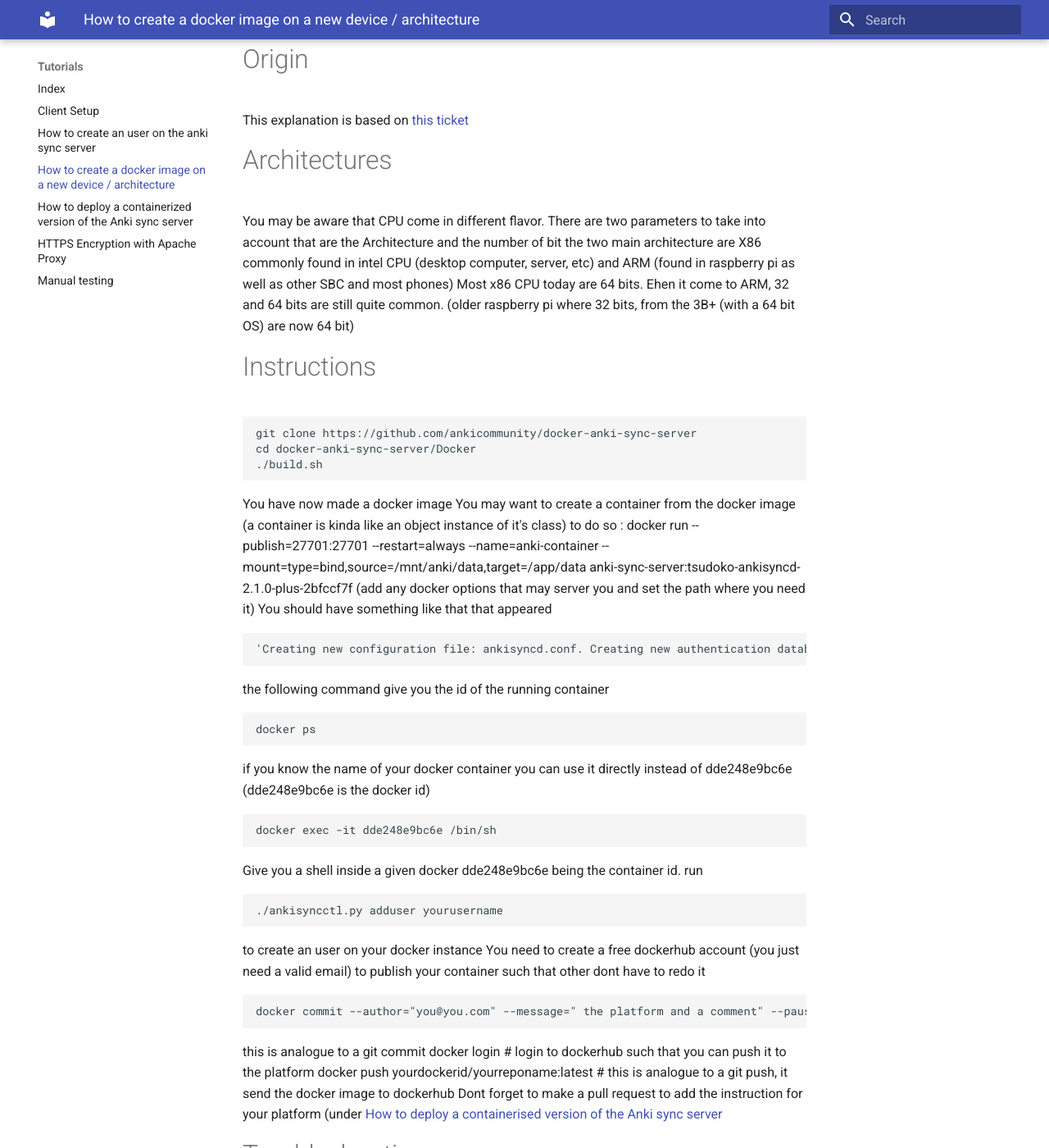
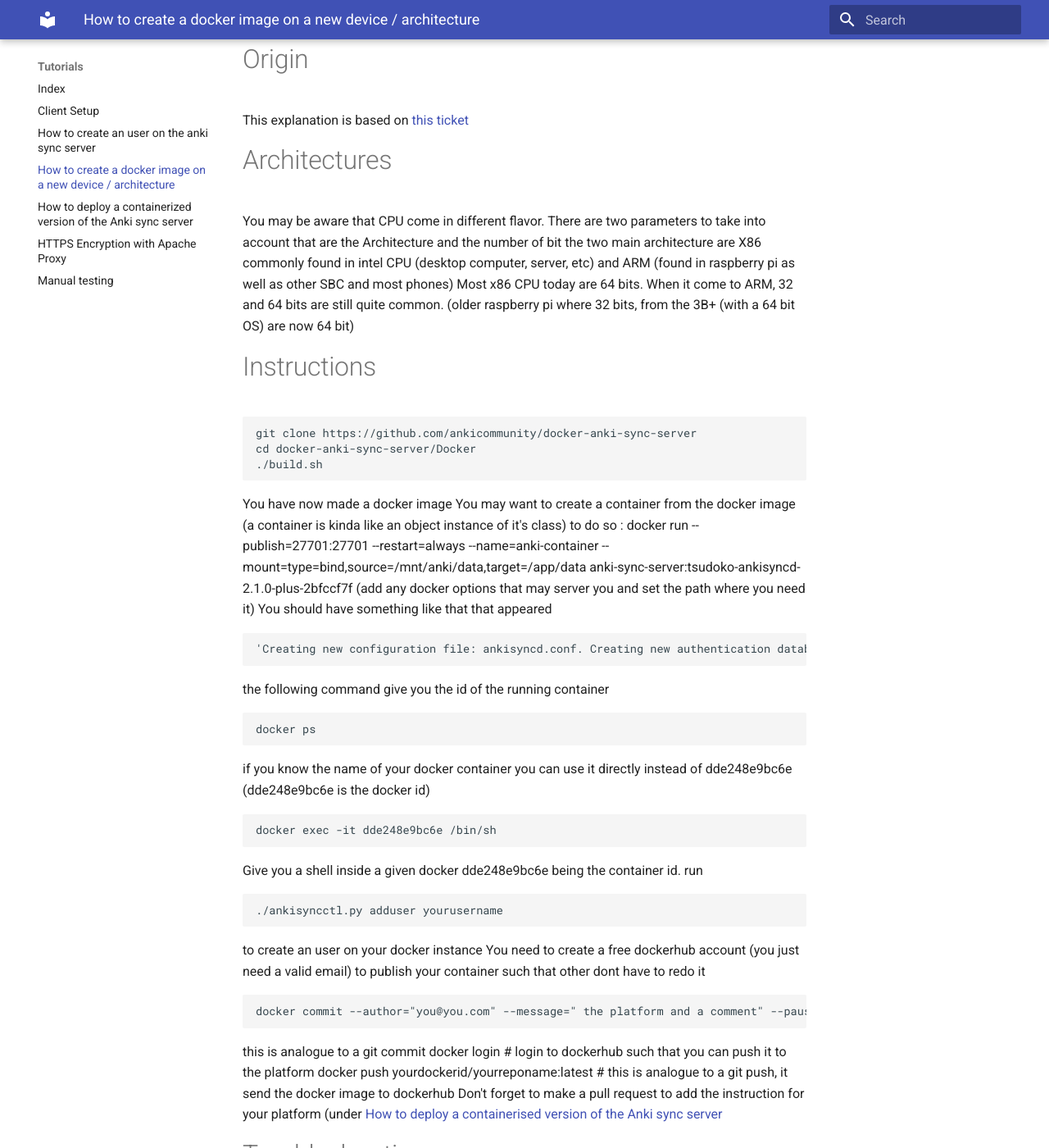
Before and after one commit to ankicommunity/ankicommunity.github.io, an MkDocs documentation site: the page built from docs/Tutorials/tutoCreatingDockerImage.md, in a window 1280 px wide and 1400 px high, scrolled down 217 px. Shown: the whole window at 82% size. Built offline with MkDocs 1.6.1 and Material for MkDocs 9.7.7, drawn with Linux system fonts in a browser that asks for light colours.

Commit message:
fixed a rendering mistake and a typo

```diff
--- a/docs/Tutorials/tutoCreatingDockerImage.md
+++ b/docs/Tutorials/tutoCreatingDockerImage.md
@@ -9,7 +9,7 @@
 There are two parameters to take into account that are the Architecture and the number of bit
 the two main architecture are X86 commonly found in intel CPU (desktop computer, server, etc) and ARM (found in raspberry pi as well as other SBC and most phones)
 Most x86 CPU today are 64 bits.
-Ehen it come to ARM, 32 and 64 bits are still quite common. (older raspberry pi where 32 bits, from the 3B+ (with a 64 bit OS) are now 64 bit)
+When it come to ARM, 32 and 64 bits are still quite common. (older raspberry pi where 32 bits, from the 3B+ (with a 64 bit OS) are now 64 bit)
 
 # Instructions
     git clone https://github.com/ankicommunity/docker-anki-sync-server
@@ -43,7 +43,7 @@
 this is analogue to a git commit
     docker login # login to dockerhub such that you can push it to the platform
     docker push yourdockerid/yourreponame:latest # this is analogue to a git push, it send the docker image to  dockerhub
-Dont forget to make a pull request to add the instruction for your platform (under [How to deploy a containerised version of the Anki sync server](https://ankicommunity.github.io/Tutorials/Index/DockerDeploy/)
+Don't forget to make a pull request to add the instruction for your platform (under [How to deploy a containerised version of the Anki sync server](https://ankicommunity.github.io/Tutorials/Index/DockerDeploy/)
 
 # Troobleshooting
 if you happen to have any issue with thoses explanations and you do find a way to solve it dont hesitate to make a push request with your issue here.
```
Also changed, not shown: docs/Tutorials/tutoClientSetup.md (+3 -2 lines).
